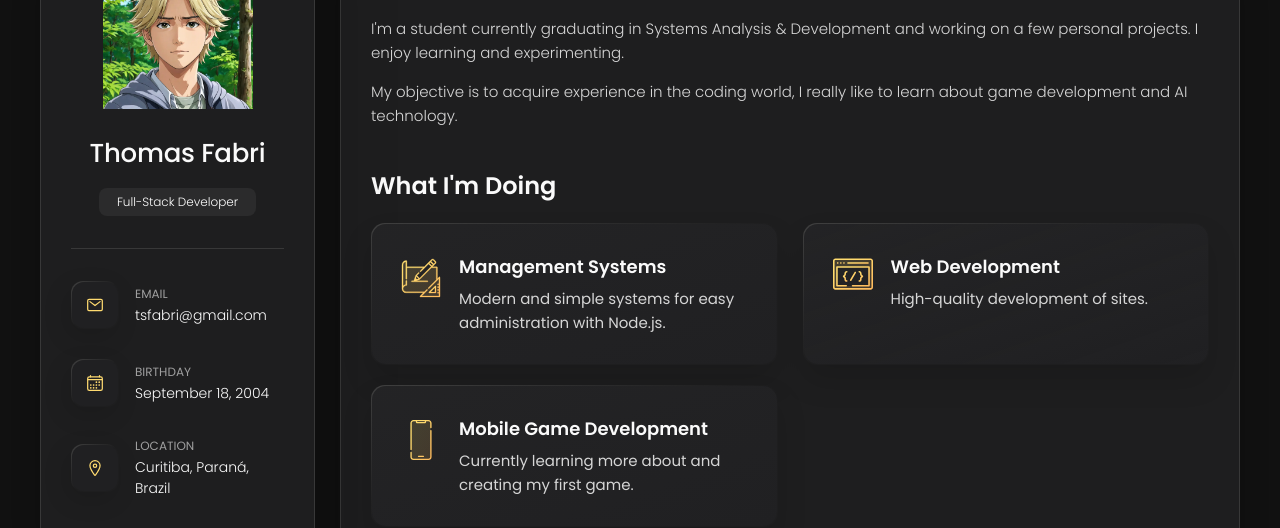
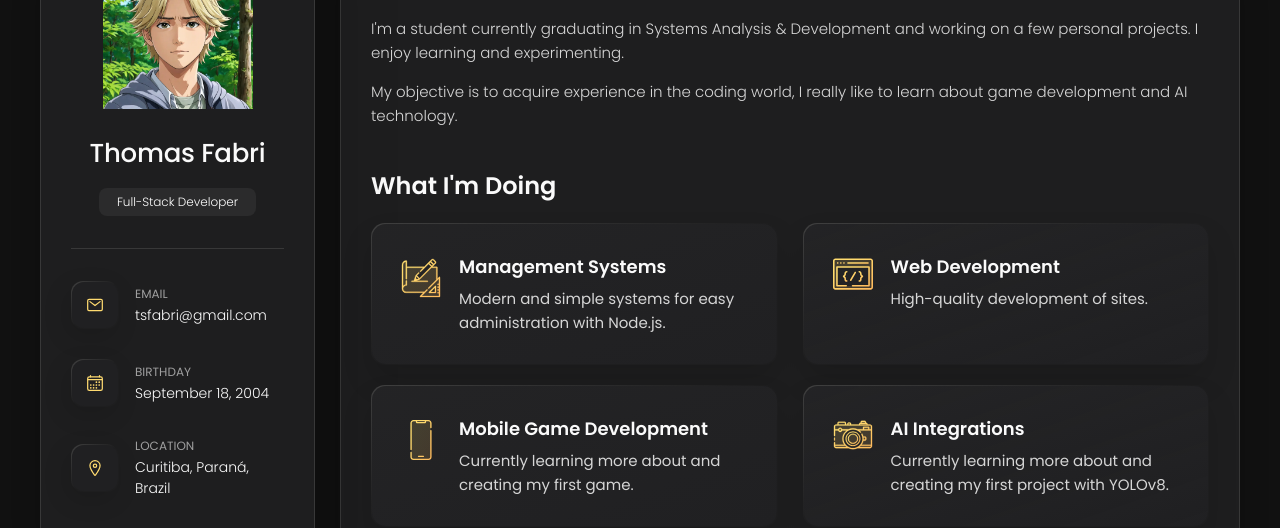
Before and after one commit to ThomasFabri/ThomasFabri.github.io, a plain HTML site: page index.html in a window 1280 px wide. Shown: the part 162-690 px from the top of the page. Drawn offline with nearby package versions, Linux system fonts and the light colour scheme.

Commit message:
Update index.html

```diff
--- a/index.html
+++ b/index.html
@@ -250,6 +250,22 @@
 
                 <p class="service-item-text">
                   Currently learning more about and creating my first game.
+                </p>
+              </div>
+
+            </li>
+
+            <li class="service-item">
+
+              <div class="service-icon-box">
+                <img src="./assets/images/icon-photo.svg" alt="camera icon" width="40">
+              </div>
+
+              <div class="service-content-box">
+                <h4 class="h4 service-item-title">AI Integrations</h4>
+
+                <p class="service-item-text">
+                  Currently learning more about and creating my first project with YOLOv8.
                 </p>
               </div>
 
```
